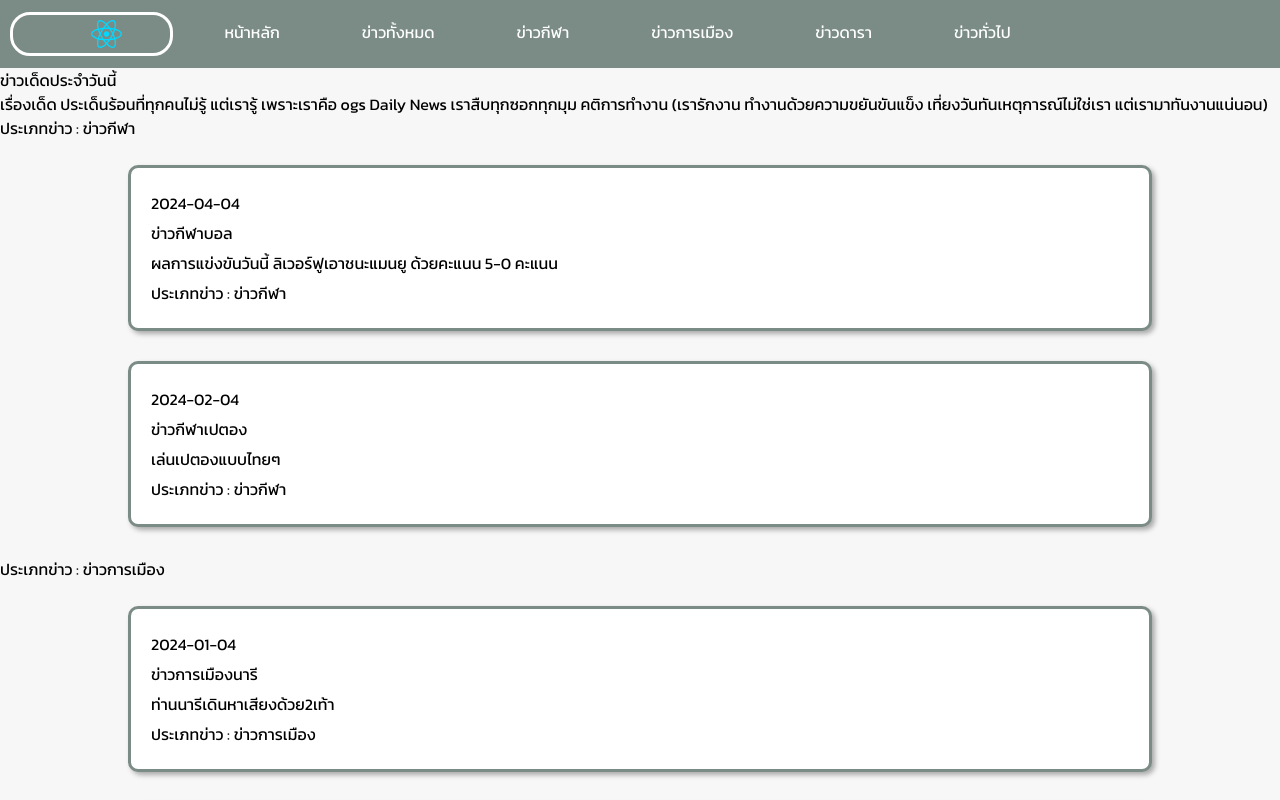
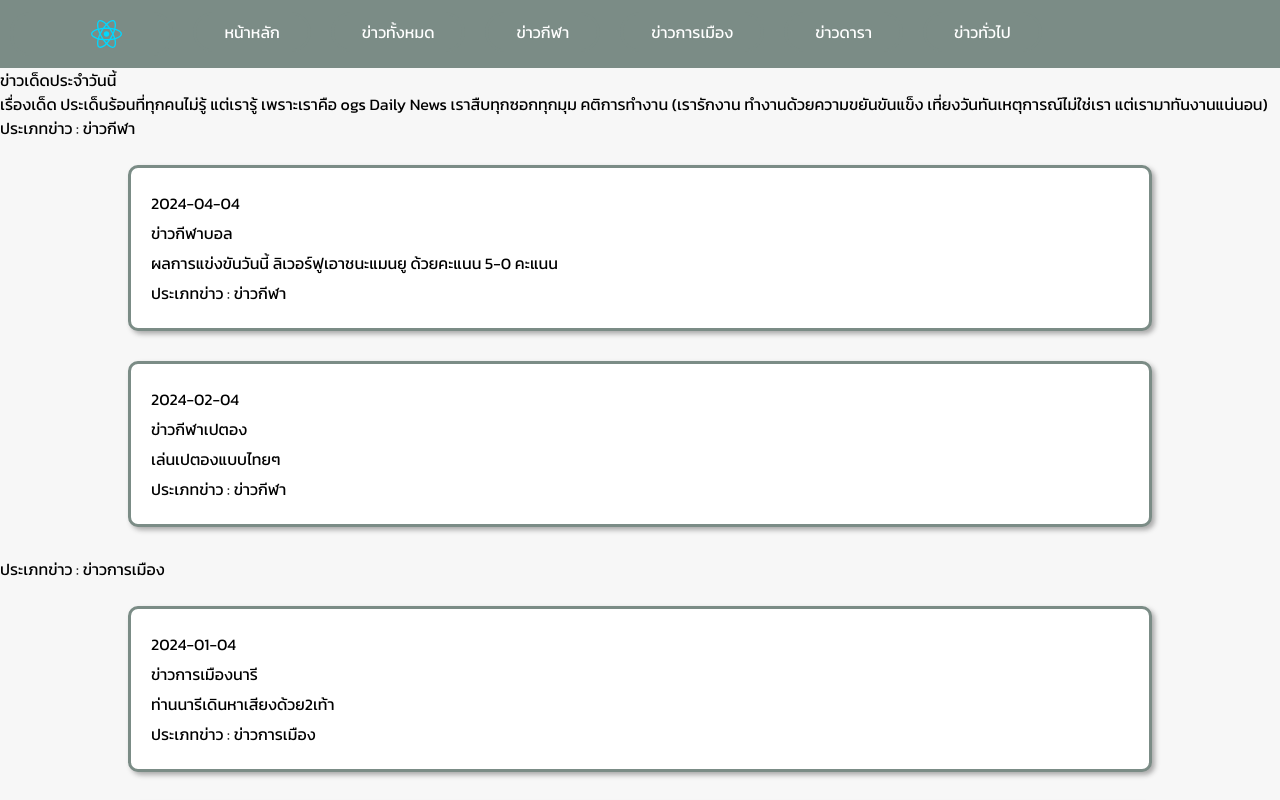
Before and after one commit to Riritaaaa/Assignment3, a React (Vite) app in the folder assignment3/: page /home in a window 1280 px wide. In both pictures the pointer is over the link 91 px from the left and 34 px from the top of the page. Shown: the top 800 px of the page. Built offline with nearby package versions, Linux system fonts and the light colour scheme.

Commit message:
[Edit]: Edit assignment 3

```diff
--- a/assignment3/src/App.css
+++ b/assignment3/src/App.css
@@ -99,6 +99,12 @@ li a {
   border-radius: 10px;
 }
 
+
+
 li a:hover{
   border: 3px solid white;
 }
+
+.lo a:hover{
+  border: 3px solid #7b8c86;
+}
--- a/assignment3/src/components/LayoutHome.tsx
+++ b/assignment3/src/components/LayoutHome.tsx
@@ -13,7 +13,7 @@ const LayoutHome: React.FC = () => {
     <>
       <nav>
         <ul>
-          <li>
+          <li className="lo">
             <Link to="/home">
               <img className="logo" src={logo} alt="Image" />
             </Link>
```
